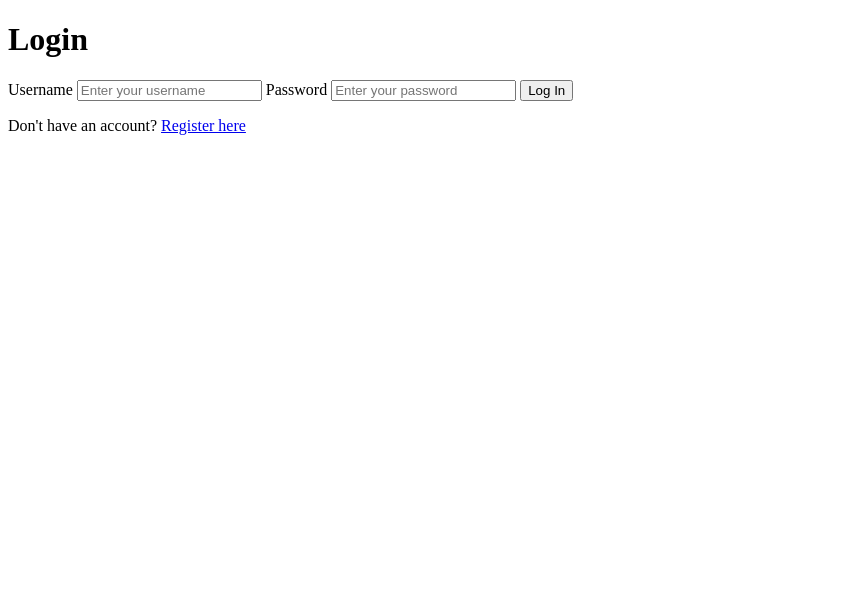
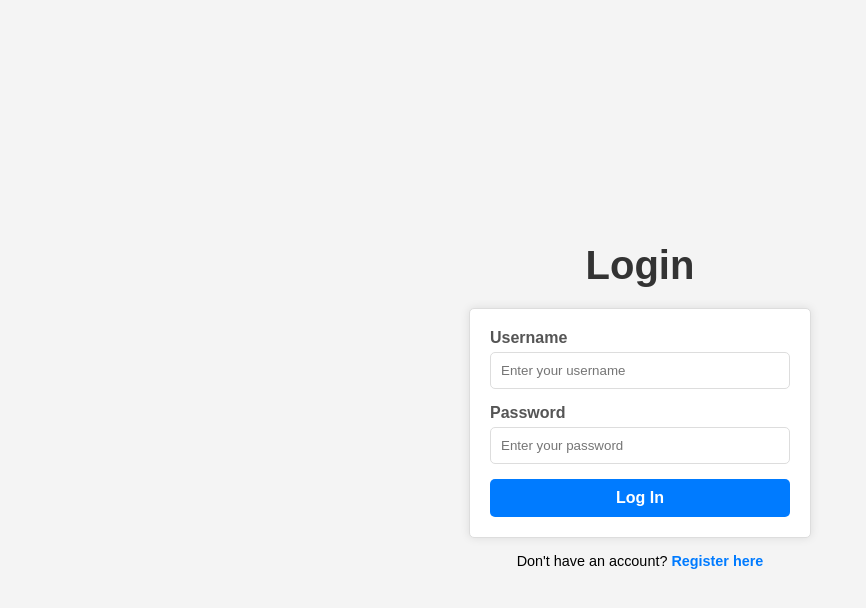
Before and after one commit to MichalBledi/LIFE_BALANCE, a website: page public/login.html in a window 1280 px wide. Shown: the whole page, without its empty margins (0-866 px from the left). Drawn offline with Linux system fonts and the light colour scheme.

Commit message:
update login style

```diff
--- /dev/null
+++ b/public/login.css
@@ -0,0 +1,81 @@
+/* כללי */
+body {
+    font-family: Arial, sans-serif;
+    background-color: #f4f4f4;
+    margin: 0;
+    padding: 0;
+    display: flex;
+    flex-direction: column;
+    align-items: center;
+    justify-content: center;
+    height: 100vh;
+}
+
+/* כותרת */
+h1 {
+    font-size: 2.5rem;
+    color: #333;
+    margin-bottom: 20px;
+}
+
+/* טופס */
+form {
+    width: 300px;
+    background: #fff;
+    padding: 20px;
+    border: 1px solid #ddd;
+    border-radius: 5px;
+    box-shadow: 0 0 10px rgba(0, 0, 0, 0.1);
+}
+
+/* תוויות */
+label {
+    display: block;
+    margin-bottom: 5px;
+    font-weight: bold;
+    color: #555;
+}
+
+/* שדות קלט */
+input {
+    width: 100%;
+    padding: 10px;
+    margin-bottom: 15px;
+    border: 1px solid #ddd;
+    border-radius: 5px;
+    box-sizing: border-box;
+}
+
+/* כפתור התחברות */
+button {
+    width: 100%;
+    padding: 10px;
+    background-color: #007BFF;
+    color: white;
+    border: none;
+    border-radius: 5px;
+    cursor: pointer;
+    font-size: 1rem;
+    font-weight: bold;
+}
+
+button:hover {
+    background-color: #0056b3;
+}
+
+/* קישור להרשמה */
+p {
+    text-align: center;
+    margin-top: 15px;
+    font-size: 0.9rem;
+}
+
+p a {
+    color: #007BFF;
+    text-decoration: none;
+    font-weight: bold;
+}
+
+p a:hover {
+    text-decoration: underline;
+}
--- a/public/login.html
+++ b/public/login.html
@@ -4,7 +4,7 @@
     <meta charset="UTF-8">
     <meta name="viewport" content="width=device-width, initial-scale=1.0">
     <title>Login</title>
-    <link rel="stylesheet" href="main.css">
+    <link rel="stylesheet" href="login.css">
 </head>
 <body>
     <h1>Login</h1>
```
Also changed, not shown: public/home.html (+6 -0 lines).
